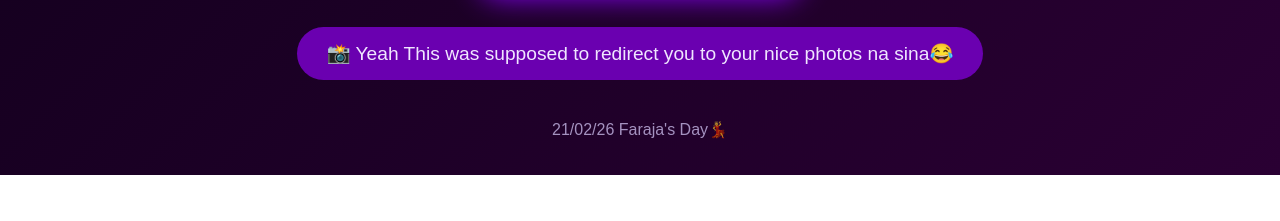
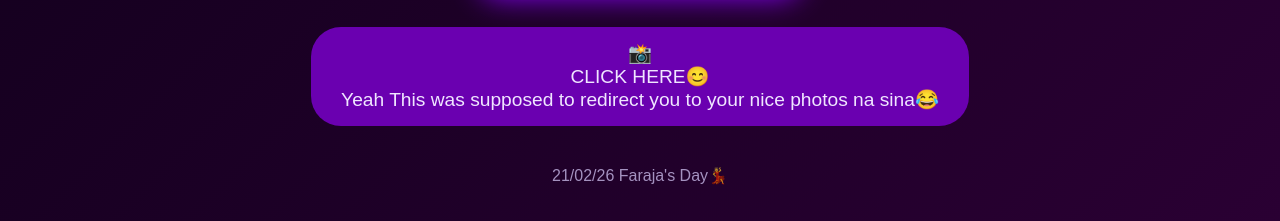
Before and after one commit to ionizer-dev/faraja-s-birthday, a plain HTML site: page index.html in a window 1280 px wide. Shown: the part 873-1094 px from the top of the page. Before the commit the page ends 1048 px from the top, so only its background shows below. Drawn offline with Linux system fonts and the light colour scheme.

Commit message:
Modify button text and improve layout
Updated button text and added line break for clarity.

```diff
--- a/index.html
+++ b/index.html
@@ -20,7 +20,8 @@
      alt="Birthday GIF"
      class="gif">
         <button class="btn" onclick="goToPhotos()">
-            📸 Yeah This was supposed to redirect you to your nice photos na sina😂
+            📸 <br>CLICK HERE😊<br>
+            Yeah This was supposed to redirect you to your nice photos na sina😂
         </button>
 
         <p class="footer">21/02/26 Faraja's Day💃</p>
```
